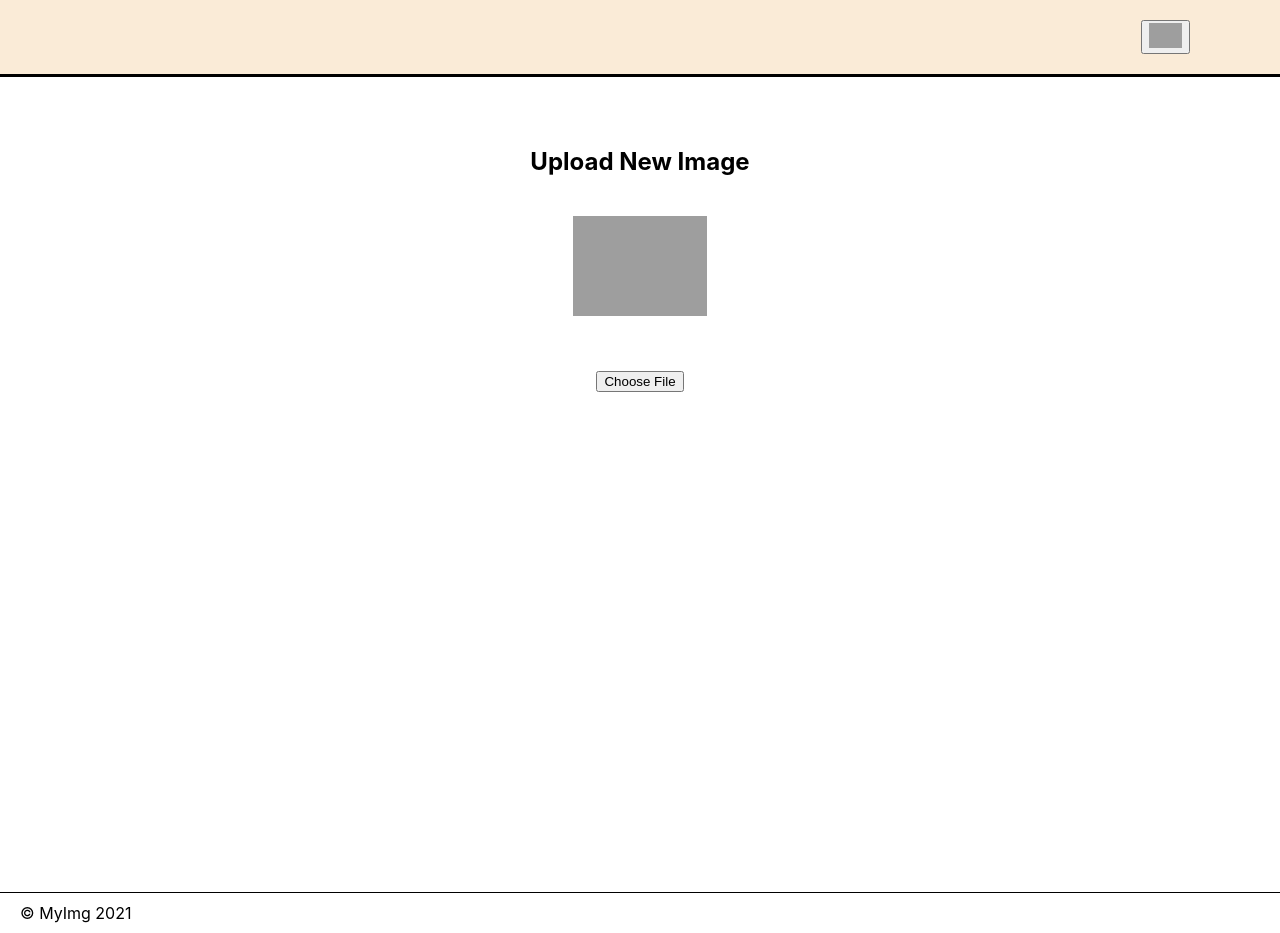
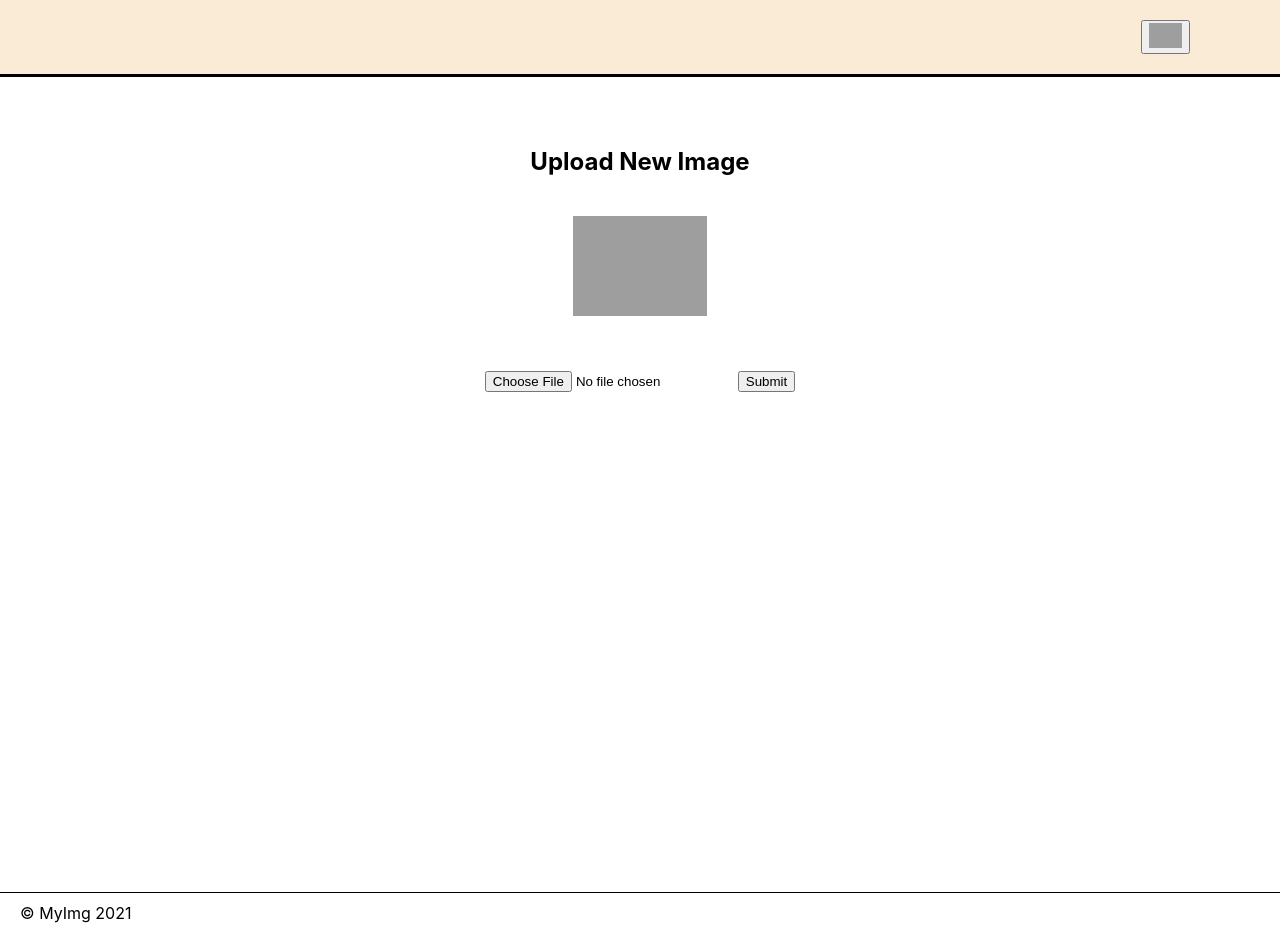
Before and after one commit to Jamesclifford7/myimg-app, a React (Create React App) app: page /upload in a window 1280 px wide. Built offline with nearby package versions, Linux system fonts and the light colour scheme; grey boxes are pictures that could not be loaded.

Commit message:
added upload handler

```diff
--- a/src/App.js
+++ b/src/App.js
@@ -19,6 +19,7 @@ class App extends React.Component {
     }
   }
 
+  // login handler
   handleLogin = (event) => {
     event.preventDefault();
     // retrieve user info and validate it
@@ -29,12 +30,14 @@ class App extends React.Component {
         user: user,
         images: user_images
       });
-      this.props.history.push('/profile');
+      // this.props.history.push('/profile');
+      this.props.history.push(`/profile/${user.username}`)
     } else {
       alert('username/password not found');
     };
   }
 
+  // logout handler
   handleLogout = (event) => {
     event.preventDefault();
     this.setState({
@@ -44,8 +47,27 @@ class App extends React.Component {
     this.props.history.push('/')
   }
 
+  // upload handler
+  handleUpload = (event) => {
+    event.preventDefault();
+    const newFile = event.target.profileImg.value;
+    const newFileArr = newFile.split('')
+    newFileArr.splice(0, 11);
+    const img = newFileArr.join('')
+    const newImg = {
+      id: 7,
+      owner_img: 1,
+      file: img
+    }
+    this.setState({
+      images: [...this.state.images, newImg]
+    })
+    this.props.history.push(`/profile/${this.state.user.username}`)
+    // console.log(newFileArr.join(''))
+  }
 
   render() {
+    console.log(this.state.images)
     return (
       <div className="App">
           <Route
@@ -57,7 +79,7 @@ class App extends React.Component {
             <Login {...props} handleLogin={this.handleLogin} />
           )}/>
           <Route
-          path="/profile"
+          path="/profile/:username"
           render={(props) => (
             <Profile {...props} images={this.state.images} user={this.state.user} handleLogout={this.handleLogout} />
           )}/>
@@ -74,7 +96,7 @@ class App extends React.Component {
           <Route
           path="/upload"
           render={(props) => (
-            <Upload {...props} images={this.state.images} user={this.state.user} handleLogout={this.handleLogout} />
+            <Upload {...props} images={this.state.images} user={this.state.user} handleLogout={this.handleLogout} handleUpload={this.handleUpload} />
           )}/>
       </div>
     );
--- a/src/components/editprofile/Editprofile.css
+++ b/src/components/editprofile/Editprofile.css
@@ -31,6 +31,6 @@
     /* margin: 10px; */
 }
 
-.images .image-container-delete img:hover {
+/* .images .image-container-delete img:hover {
     opacity: 0.5;
-}
+} */
--- a/src/components/header/Header.js
+++ b/src/components/header/Header.js
@@ -39,7 +39,6 @@ class Header extends React.Component {
     }
 
     render() {
-        console.log(this.props)
         return (
             <header>
                 <nav>
--- a/src/components/profile/Profile.css
+++ b/src/components/profile/Profile.css
@@ -24,3 +24,7 @@
     height: 300px;
     width: 300px;
 }
+
+.images .image-container img:hover {
+    opacity: 0.5;
+}
--- a/src/components/upload/Upload.js
+++ b/src/components/upload/Upload.js
@@ -10,7 +10,10 @@ function Upload(props) {
                 <section class="upload">
                     <h1>Upload New Image</h1>
                     <img src="https://image.flaticon.com/icons/png/512/23/23714.png" /><br/>
-                    <button>Choose File</button>
+                    <form onSubmit={event => props.handleUpload(event)}>
+                        <input type="file" id="profileImg" />
+                        <input type="submit" />
+                    </form>
                 </section>
             </main>
             <footer>
@@ -21,3 +24,9 @@ function Upload(props) {
 }
 
 export default Upload
+
+{/* <section class="upload">
+    <h1>Upload New Image</h1>
+    <img src="https://image.flaticon.com/icons/png/512/23/23714.png" /><br/>
+    <button>Choose File</button>
+</section> */}
```
